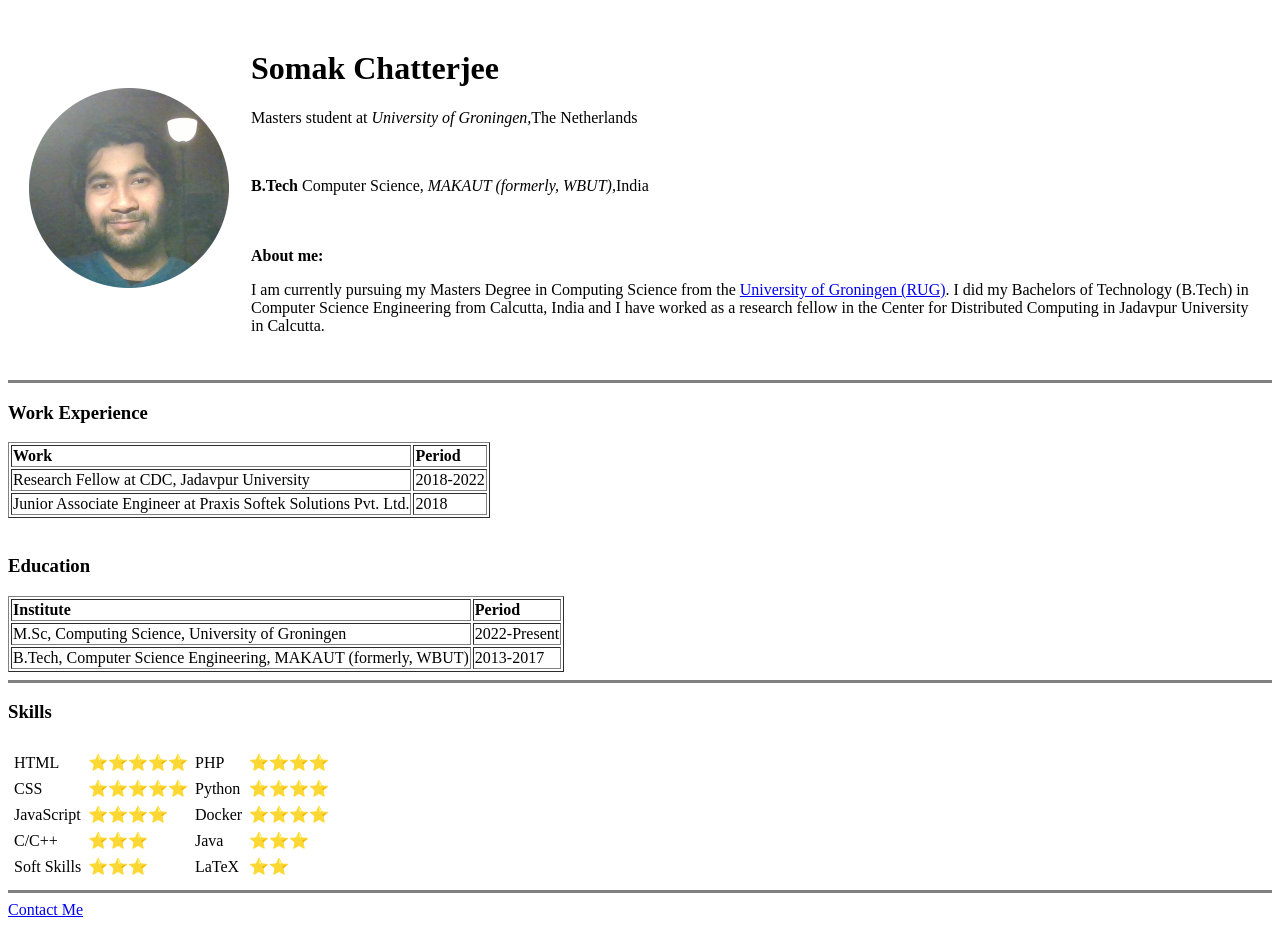
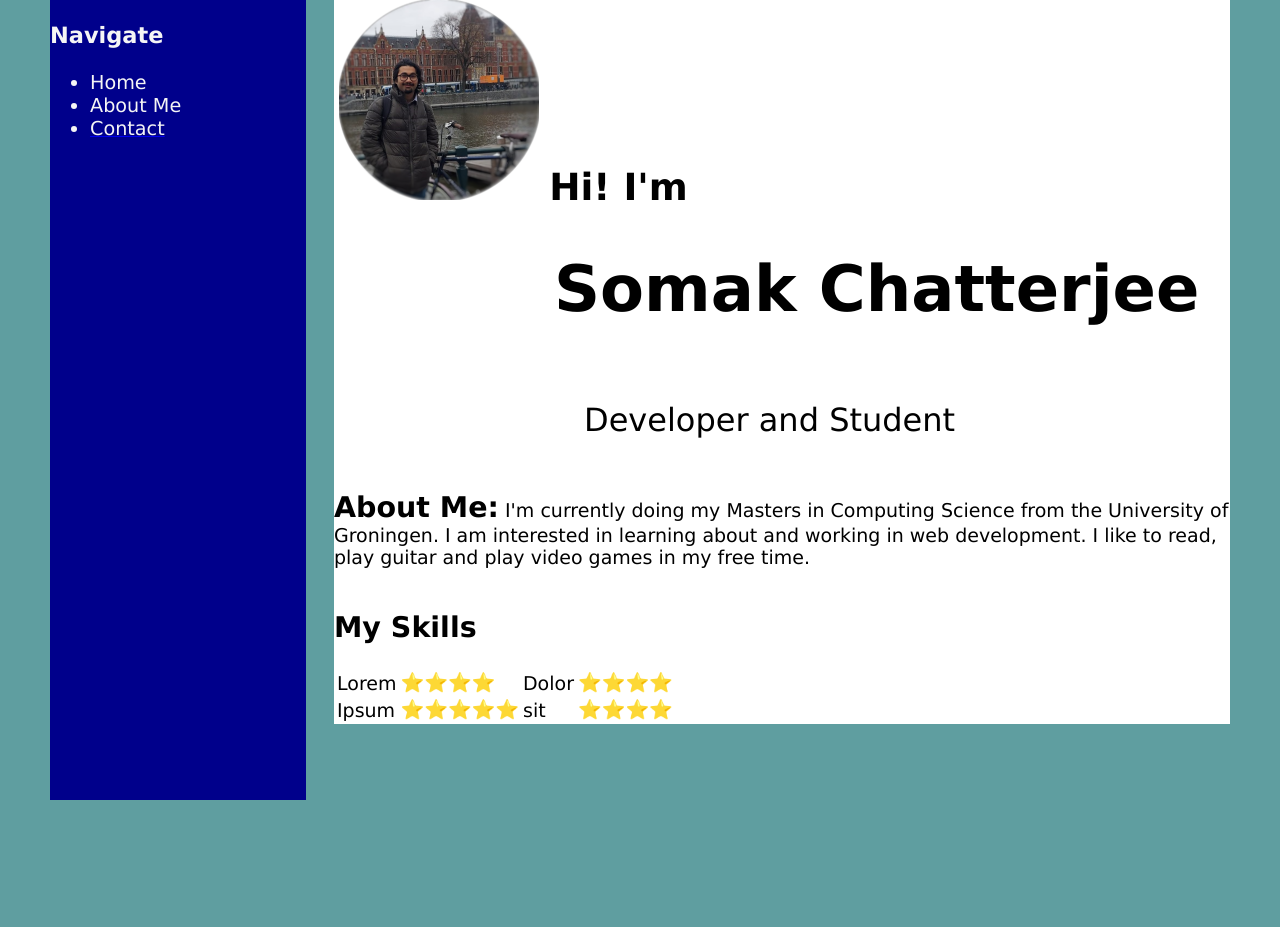
Before and after one commit to somak-chatterjee/my_website, a plain HTML site: page index.html in a window 1280 px wide. After the commit the page ends 800 px from the top, so only its background shows below. Drawn offline with Linux system fonts and the light colour scheme.

Commit message:
Added some CSS and changed structure.

```diff
--- /dev/null
+++ b/css/styles.css
@@ -0,0 +1,89 @@
+.body {
+    margin: 0;
+    background-color: cadetblue;
+    height: 100%;
+    width: 100%;
+}
+
+
+.profile_pic {
+    margin-left: 5px;
+}
+
+.sidebar{
+    position: absolute;
+    font-size: 120%;
+    width: 20%;
+    height: 100%;
+    float: left;
+    margin: auto 50px auto 50px;
+    background-color:darkblue;
+    font-family: 'Lucida Sans', 'Lucida Sans Regular', 'Lucida Grande', 'Lucida Sans Unicode', Geneva, Verdana, sans-serif;
+}
+
+.intro{
+    font-size: 200%;
+    width: 70%;
+    float: right;
+    margin: auto 50px auto 50px;
+    background-color: white;
+    font-family: 'Lucida Sans', 'Lucida Sans Regular', 'Lucida Grande', 'Lucida Sans Unicode', Geneva, Verdana, sans-serif;
+}
+
+.about{
+    font-size: 118.75%;
+    width: 70%;
+    float: right;
+    padding-top: 20px;
+    margin-right: 50px;
+    background-color: white;
+    font-family: 'Lucida Sans', 'Lucida Sans Regular', 'Lucida Grande', 'Lucida Sans Unicode', Geneva, Verdana, sans-serif;
+}
+
+.skills{
+    font-size: 118.75%;
+    width: 70%;
+    float: right;
+    padding-top: 20px;
+    margin-right: 50px;
+    background-color: white;
+    font-family: 'Lucida Sans', 'Lucida Sans Regular', 'Lucida Grande', 'Lucida Sans Unicode', Geneva, Verdana, sans-serif;
+}
+
+
+.hello {
+    display: inline;
+    position: relative;
+    margin: auto 0 auto 0;
+}
+
+.name {
+    display: block;
+    position: relative;
+    margin-left: 220px;
+}
+
+.caption {
+    display: inline-block;
+    position: relative;
+    margin-left: 250px;
+}
+
+.about_me {
+    display: inline;
+    width: 20%;
+}
+
+.real_about {
+    display: inline;
+    text-align: center;
+}
+
+.navigate {
+    color: whitesmoke;
+    font-style:underline
+}
+
+.sidebar li{
+    color: whitesmoke;
+}
--- a/index.html
+++ b/index.html
@@ -1,8 +1,4 @@
 <!DOCTYPE html>
-<!--[if lt IE 7]>      <html class="no-js lt-ie9 lt-ie8 lt-ie7"> <![endif]-->
-<!--[if IE 7]>         <html class="no-js lt-ie9 lt-ie8"> <![endif]-->
-<!--[if IE 8]>         <html class="no-js lt-ie9"> <![endif]-->
-<!--[if gt IE 8]>      <html class="no-js"> <!--<![endif]-->
 <html>
     <head>
         <meta charset="utf-8">
@@ -10,103 +6,55 @@
         <title>Somak Chatterjee</title>
         <meta name="description" content="">
         <meta name="viewport" content="width=device-width, initial-scale=1">
-        <link rel="stylesheet" href="">
+        <link rel="stylesheet" href="css/styles.css">
+        <link rel="shortcut icon" href="/favicons/favicon.ico" type="image/x-icon">
+        <link rel="preconnect" href="https://fonts.googleapis.com">
+        <link rel="preconnect" href="https://fonts.gstatic.com" crossorigin>
+        <link href="https://fonts.googleapis.com/css2?family=Shadows+Into+Light&display=swap" rel="stylesheet">
+        <link rel="preconnect" href="https://fonts.googleapis.com">
+        <link rel="preconnect" href="https://fonts.gstatic.com" crossorigin>
+        <link href="https://fonts.googleapis.com/css2?family=Shadows+Into+Light&display=swap" rel="stylesheet">
+        <link rel="preconnect" href="https://fonts.googleapis.com">
+        <link rel="preconnect" href="https://fonts.gstatic.com" crossorigin>
+        <link href="https://fonts.googleapis.com/css2?family=Shadows+Into+Light&family=Slabo+27px&display=swap" rel="stylesheet">
     </head>
 
-    <body>
-        <!--[if lt IE 7]>
-            <p class="browsehappy">You are using an <strong>outdated</strong> browser. Please <a href="#">upgrade your browser</a> to improve your experience.</p>
-        <![endif]-->
-        <table cellspacing="20">
-            <tr>
-                <td><img src="images/WIN_20230126_00_51_49_Pro-modified.png" alt="This image is too horrible to post so the browser can't render it :)"></td>
-                <td>
-                    <h1>Somak Chatterjee</h1>
-                    <p>Masters student at <em>University of Groningen,</em>The Netherlands</p><br>
-                    <p><strong>B.Tech</strong> Computer Science, <em>MAKAUT (formerly, WBUT),</em>India</p><br><br>
-                    <strong>About me:</strong>
-                    <p>I am currently pursuing my Masters Degree in Computing Science
-                    from the <a href = "https://www.rug.nl/?lang=en">University of Groningen (RUG)</a>.
-                    I did my Bachelors of Technology (B.Tech) in Computer Science Engineering from Calcutta, India and
-                    I have worked as a research fellow in the Center
-                    for Distributed Computing in Jadavpur University in Calcutta.</p></td>
-            </tr>
-        </table>
-        <script src="" async defer></script>
-        <hr size="3" noshade>
-        <h3>Work Experience</h3>
-        <table border="1px">
-            <thead>
-                <th align="left">Work</th>
-                <th align="left">Period</th>
-            </thead>
-            <tbody>
-                <tr>
-                    <td>Research Fellow at CDC, Jadavpur University</td>
-                    <td>2018-2022</td>
-                </tr>
-                <tr>
-                    <td>Junior Associate Engineer at Praxis Softek Solutions Pvt. Ltd.</td>
-                    <td>2018</td>
-                </tr>
-            </tbody>
-            <tfoot>
-            </tfoot>
-        </table><br>
-        <h3>Education</h3>
-        <table border="1px">
-            <thead align="left">
-                <th>Institute</th>
-                <th>Period</th>
-            </thead>
-            <tr>
-                <td>M.Sc, Computing Science, University of Groningen</td>
-                <td>2022-Present</td>
-            </tr>
-            <tr>
-                <td>B.Tech, Computer Science Engineering, MAKAUT (formerly, WBUT)</td>
-                <td>2013-2017</td>
-            </tr>
-        </table>
-        <hr size="3" noshade>
-        <h3>Skills</h3>
-        <table cellspacing="5px">
-            <tbody>
-                <tr>
+    <body class ="body">
+        <div class = "intro">
+            <img src="./images/fotor_2023-3-6_0_59_22.png" class= "profile_pic" alt="profile_pic">
+            <h3 class = "hello">Hi! I'm</h3>
+            <h1 class = 'name'>Somak Chatterjee</h1>
+            <p class="caption">Developer and Student</p>
+        </div>
+        <div class = "about">
+            <h2 class="about_me">About Me:</h2>
+            <p class="real_about">I'm currently doing my Masters in Computing Science from the University of Groningen.
+                I am interested in learning about and working in web development. I like to read, play guitar and play video games in my free time.</p>
+        </div>
+        <div class="skills">
+            <h2 class="my_skills">My Skills</h2>
+                <table class="skill_list">
                     <tr>
-                        <td>HTML</td>
-                        <td>⭐⭐⭐⭐⭐</td>
-                        <td>PHP</td>
+                        <td>Lorem</td>
+                        <td>⭐⭐⭐⭐</td>
+                        <td>Dolor</td>
                         <td>⭐⭐⭐⭐</td>
                     </tr>
                     <tr>
-                        <td>CSS</td>
+                        <td>Ipsum</td>
                         <td>⭐⭐⭐⭐⭐</td>
-                        <td>Python</td>
+                        <td>sit</td>
                         <td>⭐⭐⭐⭐</td>
                     </tr>
-                    <tr>
-                        <td>JavaScript</td>
-                        <td>⭐⭐⭐⭐</td>
-                        <td>Docker</td>
-                        <td>⭐⭐⭐⭐</td>
-                    </tr>
-                    <tr>
-                        <td>C/C++</td>
-                        <td>⭐⭐⭐</td>
-                        <td>Java</td>
-                        <td>⭐⭐⭐</td>
-                    </tr>
-                    <tr>
-                        <td>Soft Skills</td>
-                        <td>⭐⭐⭐</td>
-                        <td>LaTeX</td>
-                        <td>⭐⭐</td>
-                    </tr>
-                </tr>
-            </tbody>
-        </table>
-        <hr size="3" noshade>
-        <a href="contact.html">Contact Me</a>
+                </table>
+        </div>
+        <div class = "sidebar">
+            <h3 class = "navigate">Navigate</h3>
+            <ul>
+                <li>Home</li>
+                <li>About Me</li>
+                <a href="contact.html"><li>Contact</li></a>
+            </ul>
+        </div>
     </body>
 </html>
```
Also changed, not shown: contact.html (+3 -0 lines), favicons/favicon.ico (added), images/Screenshot (32).png (added), images/Screenshot (34).png (added), images/VIVADACRUISES-34-of-34-689x517.jpg (added), images/fotor_2023-3-6_0_59_22.png (added).
